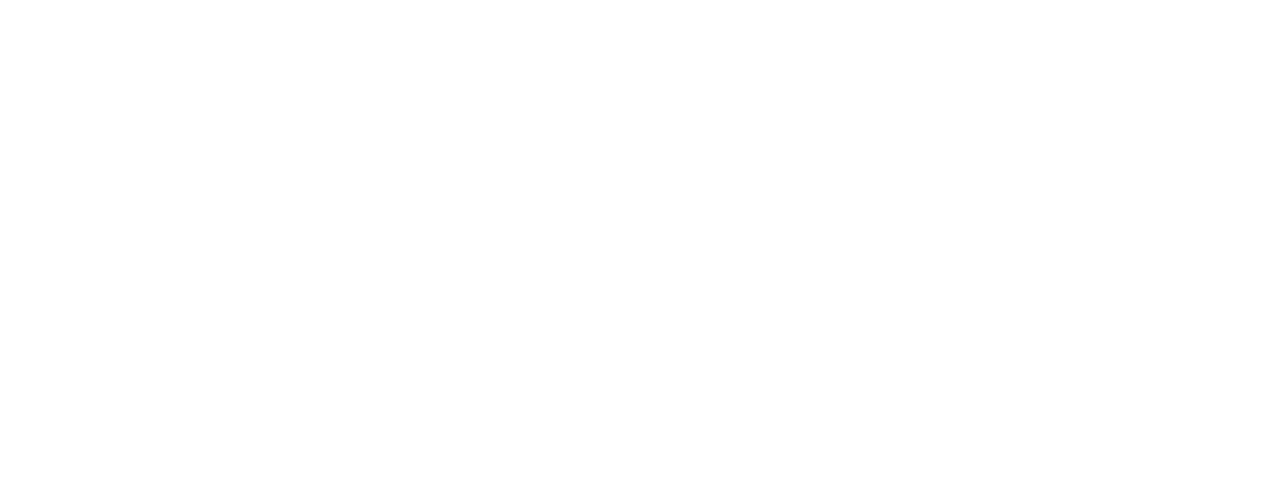
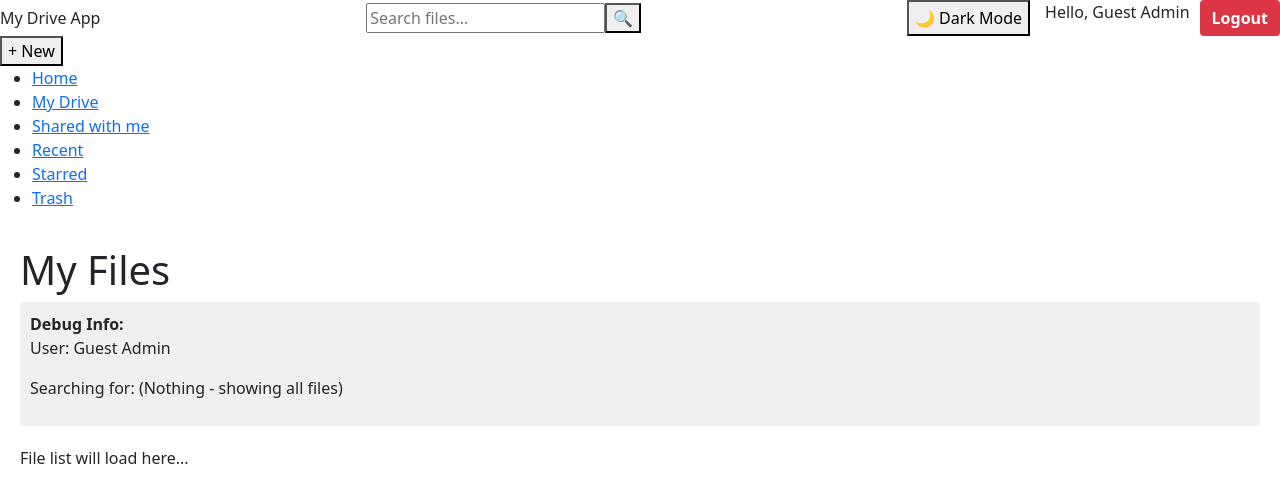
Before and after one commit to ayeletbaynash/Drive-App, a React (Create React App) app in the folder web/: page / in a window 1280 px wide. Shown: the top 502 px of the page. Built offline with nearby package versions, Linux system fonts and the light colour scheme.

Commit message:
bit change

```diff
--- a/web/src/App.js
+++ b/web/src/App.js
@@ -5,14 +5,13 @@
 import Register from './pages/registration';
 import Login from './pages/login';
 import HomePage from './pages/HomePage';
+import TopBar from './components/topbar/TopBar';
 
 function App() {
 
-  // קומפוננטת תוכן פנימית (כדי שנוכל להשתמש ב-useAuth)
-  const App = () => {
     const [user, setUser] = useState(() => {
         const saved = localStorage.getItem('user');
-        return saved ? JSON.parse(saved) : { id: 0, name: "Guest Admin", email: "admin@test.com" };
+        return saved ? JSON.parse(saved) : { id: 0, name: "Guest Admin", email: "admin@test.com" };  // to check: { id: 0, name: "Guest Admin", email: "admin@test.com" };
     });
     const [searchQuery, setSearchQuery] = useState(""); // המצב היחיד ש-App מנהל: "מה מחפשים?"
 
@@ -22,30 +21,26 @@
         localStorage.removeItem('user');
         localStorage.removeItem('token');
         setUser(null); // זה מה שגורם להחלפת המסך!
-        // navigate(`/login`);
     };
 
   return (
-    <BrowserRouter>
-    <div>
+
       <Router>
-        <Routes>
-          <Route path="/registration" element={<Register />} />
-          <Route path="/login" element={<Login />} />
-          <Route path="/" element={<Login />} />
-          <Route path="/home" element={<HomePage />} />
-      </Routes>
-    </Router>
-
+        <div>
+            {/* שינוי 2: ה-TopBar יופיע רק אם יש משתמש מחובר [cite: 83, 86] */}
                 {user && (
                     <TopBar
                         user={user}
-                        onLogout={handleLogout} // שליחת הפונקציה לדרך
+                        onLogout={handleLogout}
                         onSearch={setSearchQuery}
                     />
                 )}
+        <Routes>
+          <Route path="/registration" element={<Register />} />
+          <Route path="/login" element={
+                user ? <Navigate to="/" /> : <Login onLogin={setUser} />
+            } />
 
-                <Routes>
                     <Route path="/" element={
                         user ? (
                             <HomePage user={user} searchQuery={searchQuery} />
@@ -53,12 +48,13 @@
                             <Navigate to="/login" />
                         )
                     } />
+                    <Route path="*" element={<Navigate to="/" />} />
                 </Routes>
+   </div>
+         </Router>
 
-   </div>
-       </BrowserRouter>
 
   );
-}}
+}
 
 export default App;
--- a/web/src/components/topbar/SearchBar.jsx
+++ b/web/src/components/topbar/SearchBar.jsx
@@ -1,21 +1,15 @@
 import { useState } from 'react';
-import { useNavigate } from 'react-router-dom';
 
 function SearchBar() {
   const [text, setText] = useState('');
-  const navigate = useNavigate(); // הוק של הראוטר למעבר עמודים
 
   const handleSubmit = (e) => {
     e.preventDefault();
-    if (text.trim()) {
-      // מעביר את המשתמש לכתובת חדשה. הרכיב SearchPage יטפל בשאר.
-      navigate(`/search/${text}`);
-      setText(''); // ניקוי השדה
-    }
+    onSearch(text);
   };
 
   return (
-    <form onSubmit={handleSubmit}>
+    <form onSubmit={handleSubmit} style={{ display: 'inline-block' }}>
       <input
         type="text"
         placeholder="Search files..."
--- a/web/src/components/topbar/ThemeToggler.jsx
+++ b/web/src/components/topbar/ThemeToggler.jsx
@@ -1,5 +1,5 @@
 import { useState } from 'react';
-import './styles/theme.css';
+import '../../styles/theme.css';
 
 function ThemeToggler() {
   const [isDark, setIsDark] = useState(false);
@@ -11,7 +11,7 @@
   };
 
   return (
-    <button onClick={toggleTheme}>
+    <button onClick={toggle}>
       {isDark ? '☀️ Light Mode' : '🌙 Dark Mode'}
     </button>
   );
--- a/web/src/pages/HomePage.jsx
+++ b/web/src/pages/HomePage.jsx
@@ -12,27 +12,6 @@
 // לא צריך לייבא פה את TopBar או MainLayout כי הם כבר נמצאים ב-App
 function HomePage({ user, searchQuery }) {
 
-  const HomePage = () => {
-  return (
-    <div>
-
-      <div style={{ display: 'flex' }}>
-        <SideMenu />
-
-        <div style={{ flex: 1 }}>
-          <Routes>
-            <Route path="my-drive" element={<div>my drive</div>} />
-            <Route path="shared" element={<div>Shared with me content</div>} />
-            <Route path="recent" element={<div>Recent files content</div>} />
-            <Route path="starred" element={<div>Starred files content</div>} />
-            <Route path="trash" element={<div>Trash content</div>} />
-            <Route path="home" element={<div>home</div>} />
-          </Routes>
-        </div>
-      </div>
-    </div>
-  );
-};
     const [files, setFiles] = useState([]);
 
     // זה המקום שבו השותפה שלך תכתוב את הלוגיקה של השרת
@@ -52,6 +31,21 @@
     }, [searchQuery, user]); // הרשימה תתעדכן כל פעם שהחיפוש משתנה
 
     return (
+    <div>
+      <div style={{ display: 'flex' }}>
+        <SideMenu />
+
+        <div style={{ flex: 1 }}>
+          <Routes>
+            <Route path="my-drive" element={<div>my drive</div>} />
+            <Route path="shared" element={<div>Shared with me content</div>} />
+            <Route path="recent" element={<div>Recent files content</div>} />
+            <Route path="starred" element={<div>Starred files content</div>} />
+            <Route path="trash" element={<div>Trash content</div>} />
+            <Route path="home" element={<div>home</div>} />
+          </Routes>
+        </div>
+      </div>
         <div style={{ padding: '20px' }}>
             <h1>My Files</h1>
 
@@ -67,7 +61,8 @@
                 <p>File list will load here...</p>
             </div>
         </div>
+        </div>
     );
-}
 
+};
 export default HomePage;
```
